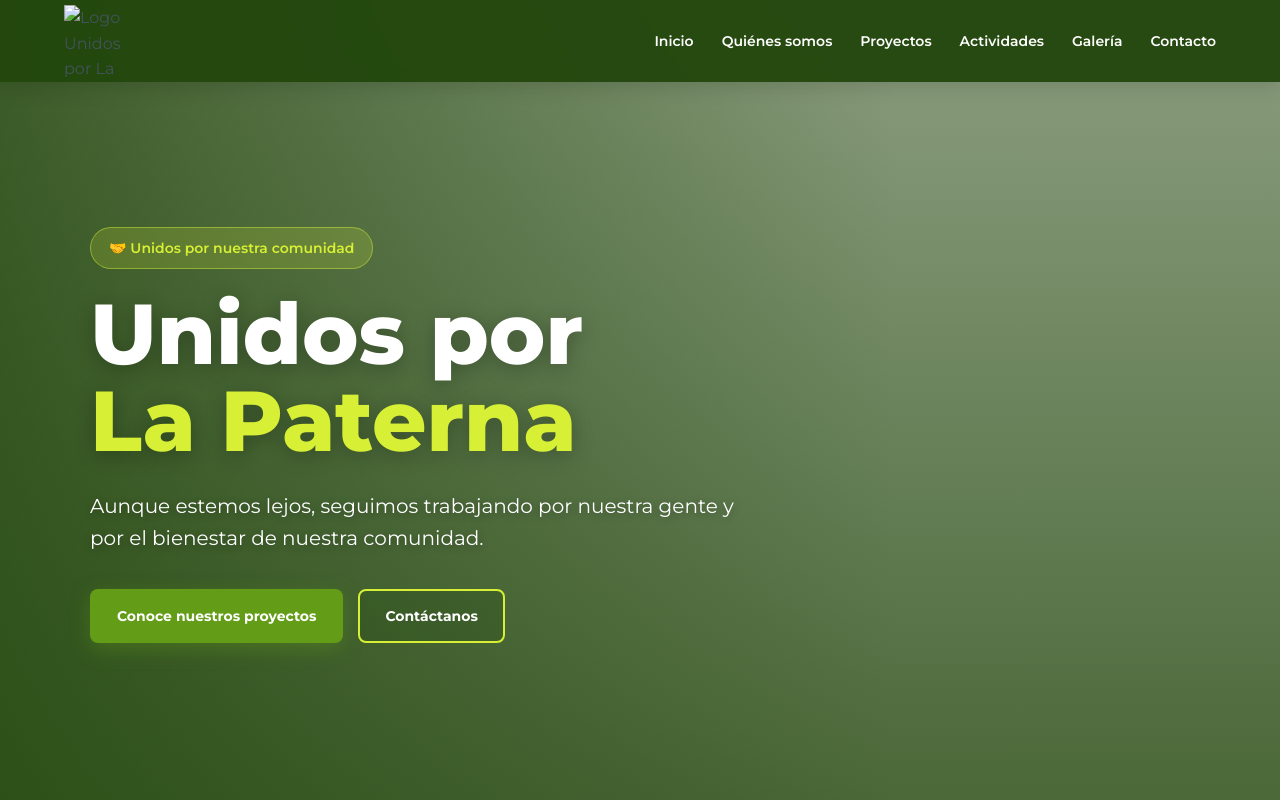
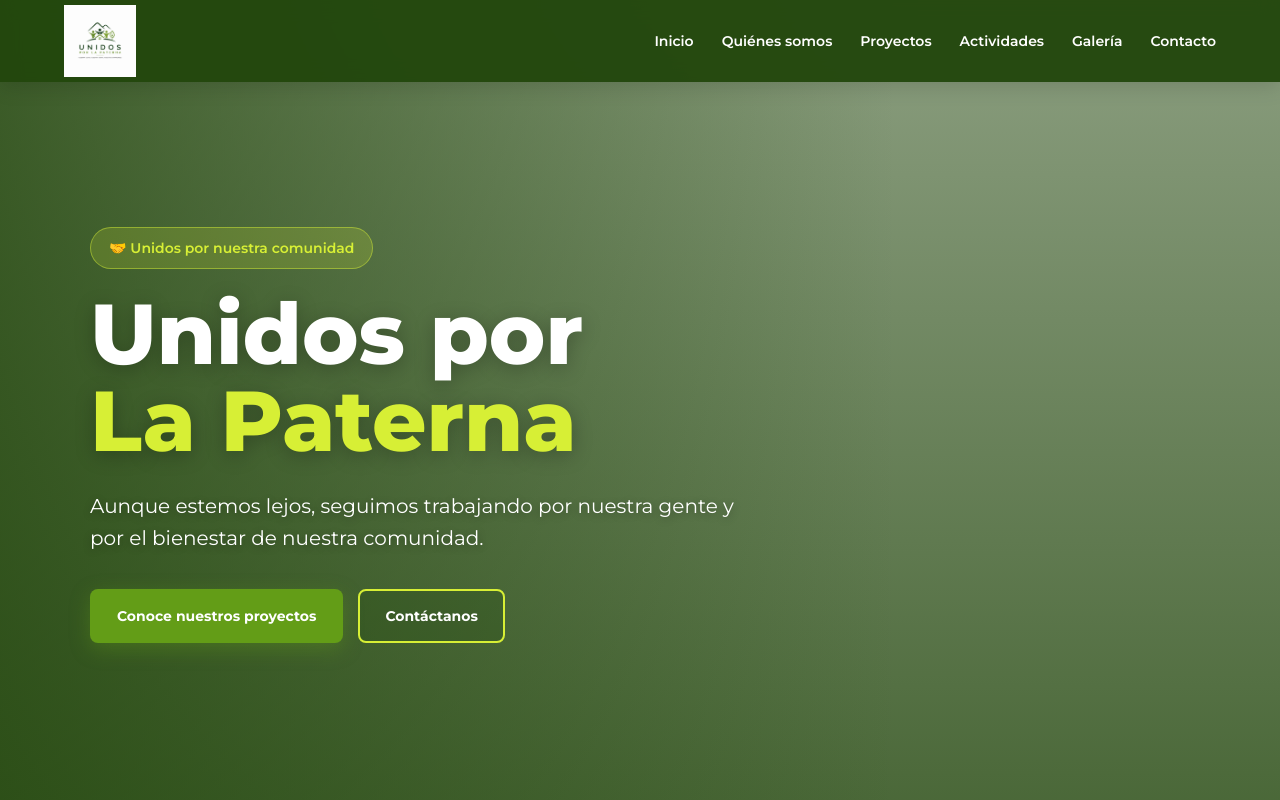
Before and after one commit to Flor1019/unidos-por-la-paterna, a plain HTML site: page index.html in a window 1280 px wide. Shown: the top 800 px of the page. Drawn offline with Linux system fonts and the light colour scheme; files whose address does not match are found by name.

Commit message:
cambio de otra image

```diff
--- a/index.html
+++ b/index.html
@@ -31,7 +31,7 @@
         <div class="contenedor nav">
 
             <a href="#inicio" class="logo">
-                <img src="img/logo.png" alt="Logo Unidos por La Paterna">
+                <img src="logo.png" alt="Logo Unidos por La Paterna">
             </a>
 
             <button class="menu-btn" id="menu-btn">
```
